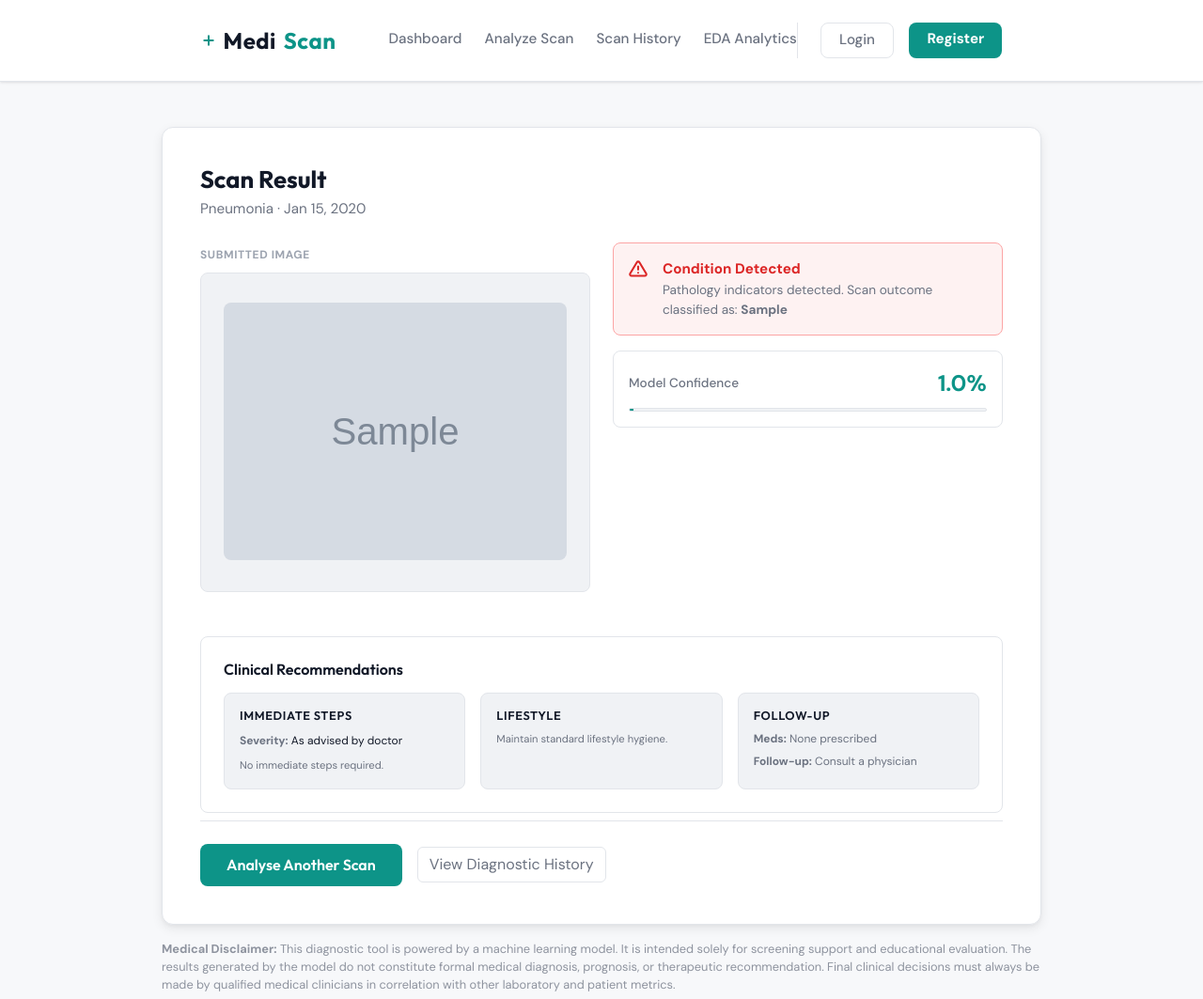
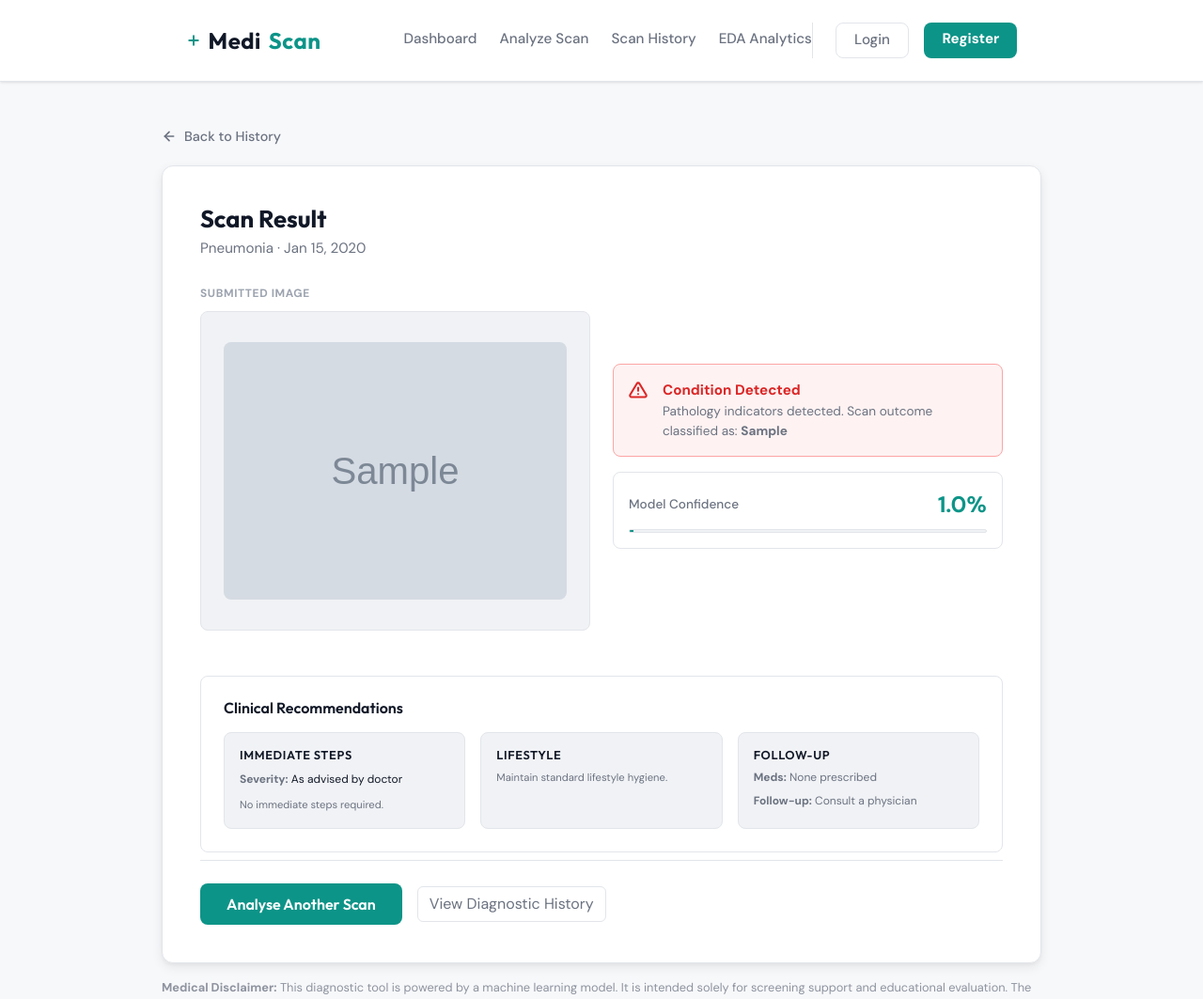
Before and after one commit to ai-nihar/MediScan, a Django app: page /result/1/ in a window 1280 px wide. Shown: the top 1063 px of the page at 94% size. Run offline with Django 5.2, Linux system fonts and the light colour scheme; a user stored in the database is signed in; tables that the repository leaves empty hold one stand-in row (values such as "Sample post"); grey boxes marked "Sample" are stand-in pictures.

Commit message:
style: add back button, vertically align results grid, increase navbar spacing, and add cache busting

```diff
--- a/predictor/templates/predictor/result.html
+++ b/predictor/templates/predictor/result.html
@@ -6,6 +6,17 @@
 
 {% block content %}
 <div class="container-fluid py-2" style="max-width: 960px; margin: 0 auto; animation: fadeIn 0.25s ease forwards;">
+
+    <!-- Back Button -->
+    <div class="mb-3 text-start">
+        <a href="/history/" style="color: var(--text-secondary); text-decoration: none; font-size: 0.9rem; font-weight: 500; display: inline-flex; align-items: center; gap: 0.5rem; transition: var(--transition);" onmouseover="this.style.color='var(--accent)'" onmouseout="this.style.color='var(--text-secondary)'">
+            <svg width="16" height="16" viewBox="0 0 24 24" fill="none" stroke="currentColor" stroke-width="2.5" stroke-linecap="round" stroke-linejoin="round">
+                <line x1="19" y1="12" x2="5" y2="12"></line>
+                <polyline points="12 19 5 12 12 5"></polyline>
+            </svg>
+            Back to History
+        </a>
+    </div>
 
     <!-- Overall card -->
     <div class="card p-4 p-md-5" style="background: var(--bg-secondary) !important; border: 1px solid var(--border-color) !important; border-radius: var(--radius-lg) !important; box-shadow: var(--shadow-md) !important; position: relative; overflow: hidden; backdrop-filter: none; -webkit-backdrop-filter: none;">
@@ -36,7 +47,7 @@
             </div>
 
             <!-- Right Column: Metrics -->
-            <div class="col-md-6 d-flex flex-column gap-3 text-start">
+            <div class="col-md-6 d-flex flex-column gap-3 text-start justify-content-center">
 
                 <!-- Status Banner Redesign -->
                 {% if prediction.result == "Normal" or prediction.result == "No Diabetic Retinopathy" or prediction.result == "Benign" %}
--- a/static/css/style.css
+++ b/static/css/style.css
@@ -112,7 +112,7 @@ a {
     display: flex;
     align-items: center;
     gap: 1.5rem;
-    margin-left: 3.5rem;
+    margin-left: 5.5rem;
     margin-right: auto;
 }
 
--- a/templates/base.html
+++ b/templates/base.html
@@ -19,7 +19,7 @@
     <link href="https://cdn.jsdelivr.net/npm/bootstrap@5.3.2/dist/css/bootstrap.min.css" rel="stylesheet">
 
     <!-- Global CSS -->
-    <link rel="stylesheet" href="{% static 'css/style.css' %}">
+    <link rel="stylesheet" href="{% static 'css/style.css' %}?v=1.2">
     {% block extra_css %}{% endblock %}
 </head>
 <body>
```
